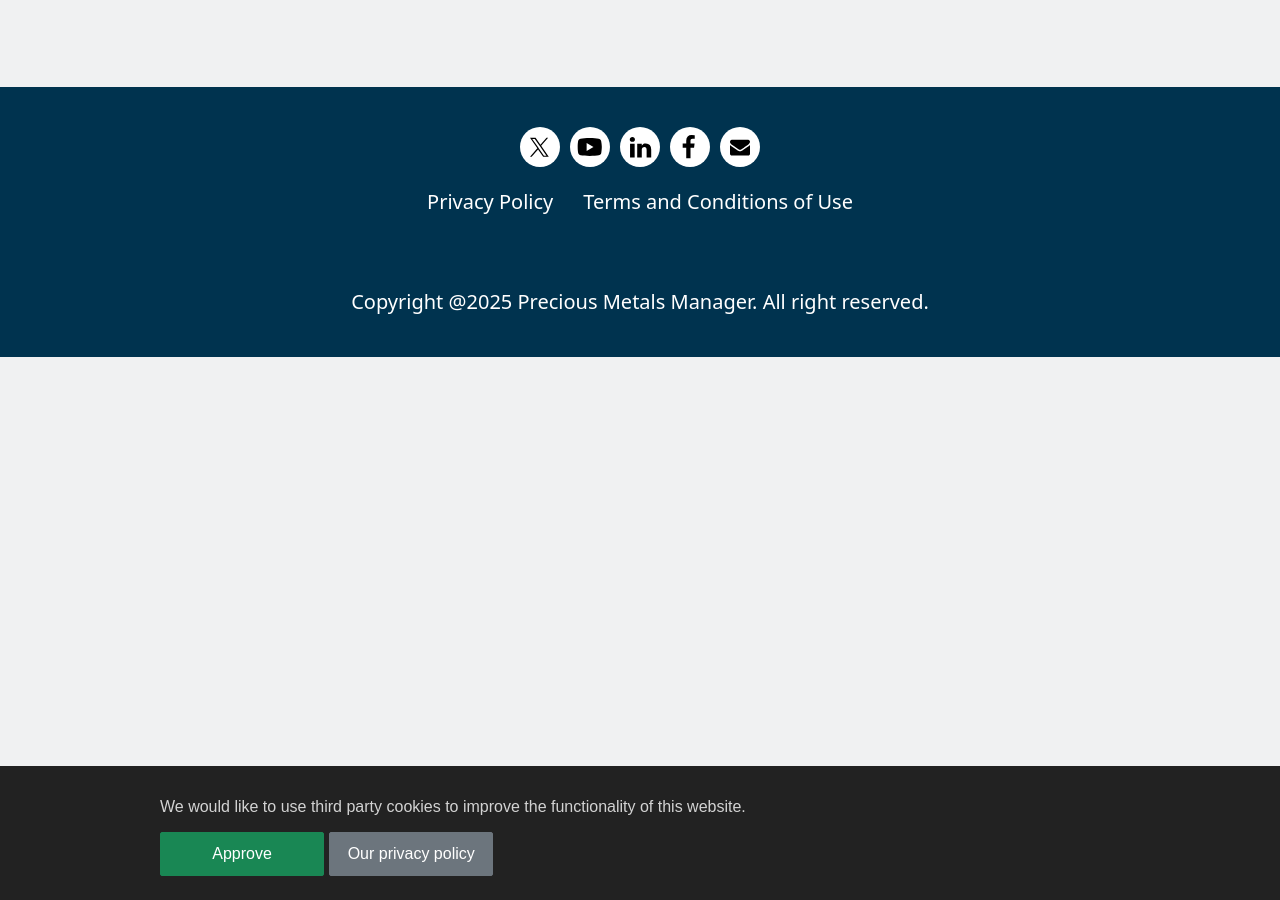
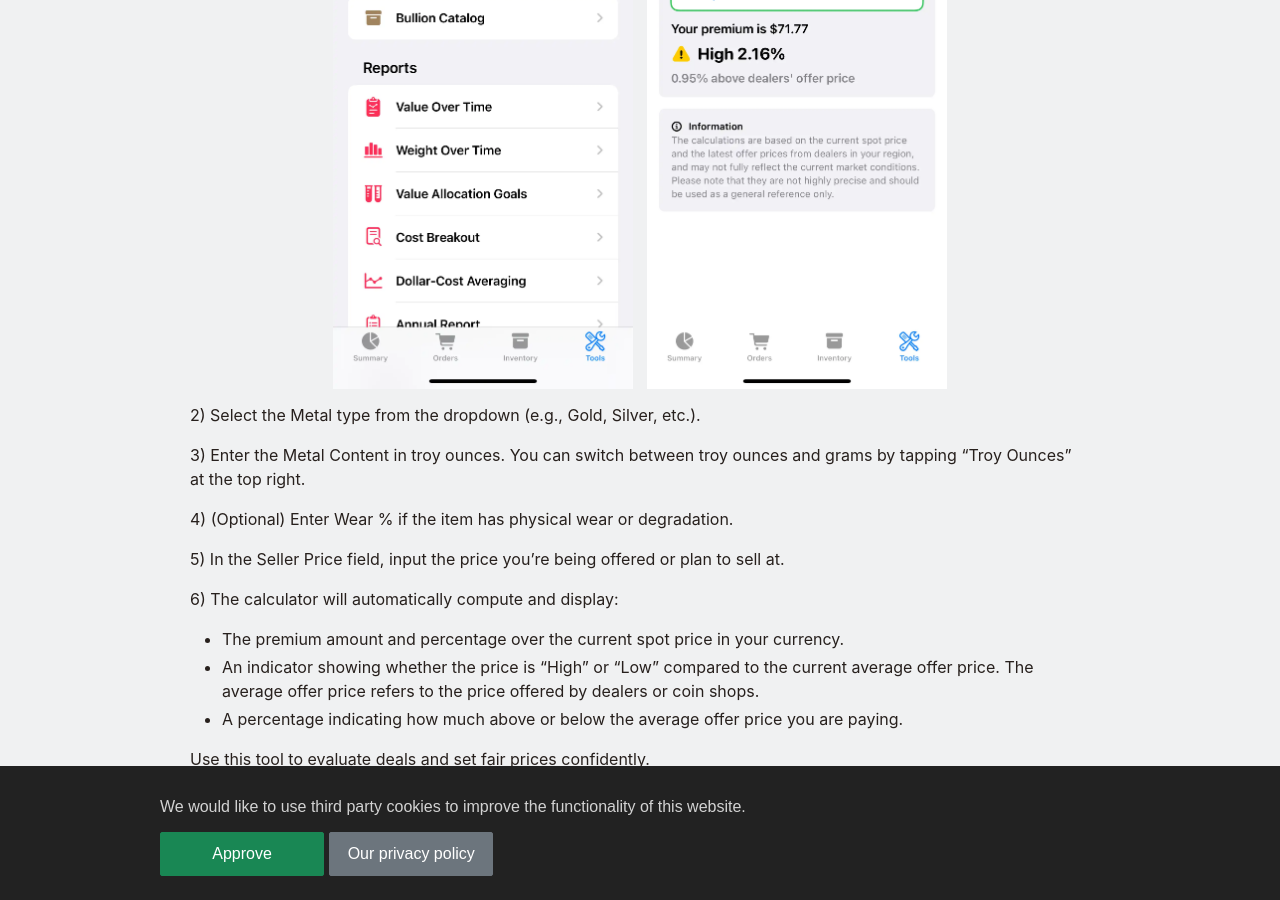
Before and after one commit to Precious-Metals-Manager/precious-metals-manager-landing-page, a Jekyll site: the page built from _other-features/premium-calculator.md, in a window 1280 px wide and 900 px high, scrolled down 568 px. Built offline with Jekyll 4.4.1, drawn with Linux system fonts in a browser that asks for light colours; cached includes are drawn as plain includes; nearby versions of some CDN libraries; some of the changed text lies outside the part shown.

Commit message:
Add premium calculator guide (#74)

```diff
--- a/_other-features/premium-calculator.md
+++ b/_other-features/premium-calculator.md
@@ -1,5 +1,38 @@
 ---
 title: Premium Calculator
 layout: article
-under_construction: true
 ---
+
+1) In the Tools tab, open the Premium Calculator by selecting 'Premium' under the 'Calculators' section.
+
+{% include theme-two-images.html
+   data_light_1="/assets/images/light/tools_calculator_light.webp"
+   data_dark_1="/assets/images/dark/tools_calculator_dark.webp"
+   data_light_2="/assets/images/light/premium_calculator_light.webp"
+   data_dark_2="/assets/images/dark/premium_calculator_dark.webp"
+   alt="Create item screen" %}
+
+2) Select the Metal type from the dropdown (e.g., Gold, Silver, etc.).
+
+3) Enter the Metal Content in troy ounces. You can switch between troy ounces and grams by tapping "Troy Ounces" at the top right.
+
+4) (Optional) Enter Wear % if the item has physical wear or degradation.
+
+5) In the Seller Price field, input the price you're being offered or plan to sell at.
+
+6) The calculator will automatically compute and display:
+
+- The premium amount and percentage over the current spot price in your currency.
+- An indicator showing whether the price is “High” or “Low” compared to the current average offer price. The average offer price refers to the price offered by dealers or coin shops.
+- A percentage indicating how much above or below the average offer price you are paying.
+
+Use this tool to evaluate deals and set fair prices confidently.
+
+You can also use the calculator with a selected bullion preset from the 'Bullion Catalog.' In this case, you only need to enter the seller price.
+
+{% include theme-two-images.html
+   data_light_1="/assets/images/light/bullion_details_calculator_light.webp"
+   data_dark_1="/assets/images/dark/bullion_details_calculator_dark.webp"
+   data_light_2="/assets/images/light/bullion_calculator_light.webp"
+   data_dark_2="/assets/images/dark/bullion_calculator_dark.webp"
+   alt="Create item screen" %}
```
Also changed, not shown: assets/images/dark/bullion_calculator_dark.webp (added), assets/images/dark/bullion_details_calculator_dark.webp (added), assets/images/dark/premium_calculator_dark.webp (added), assets/images/dark/tools_calculator_dark.webp (added), assets/images/light/bullion_calculator_light.webp (added), assets/images/light/bullion_details_calculator_light.webp (added), assets/images/light/premium_calculator_light.webp (added), assets/images/light/tools_calculator_light.webp (added).
